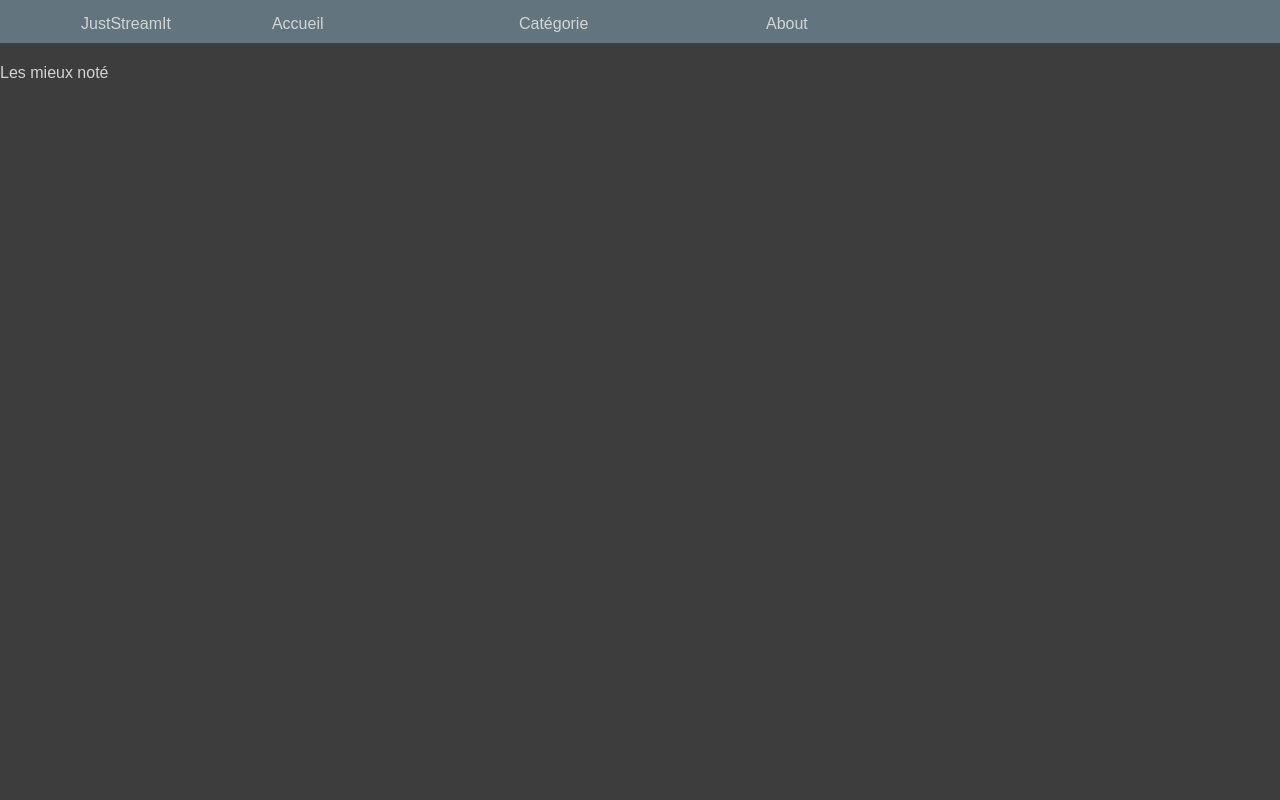
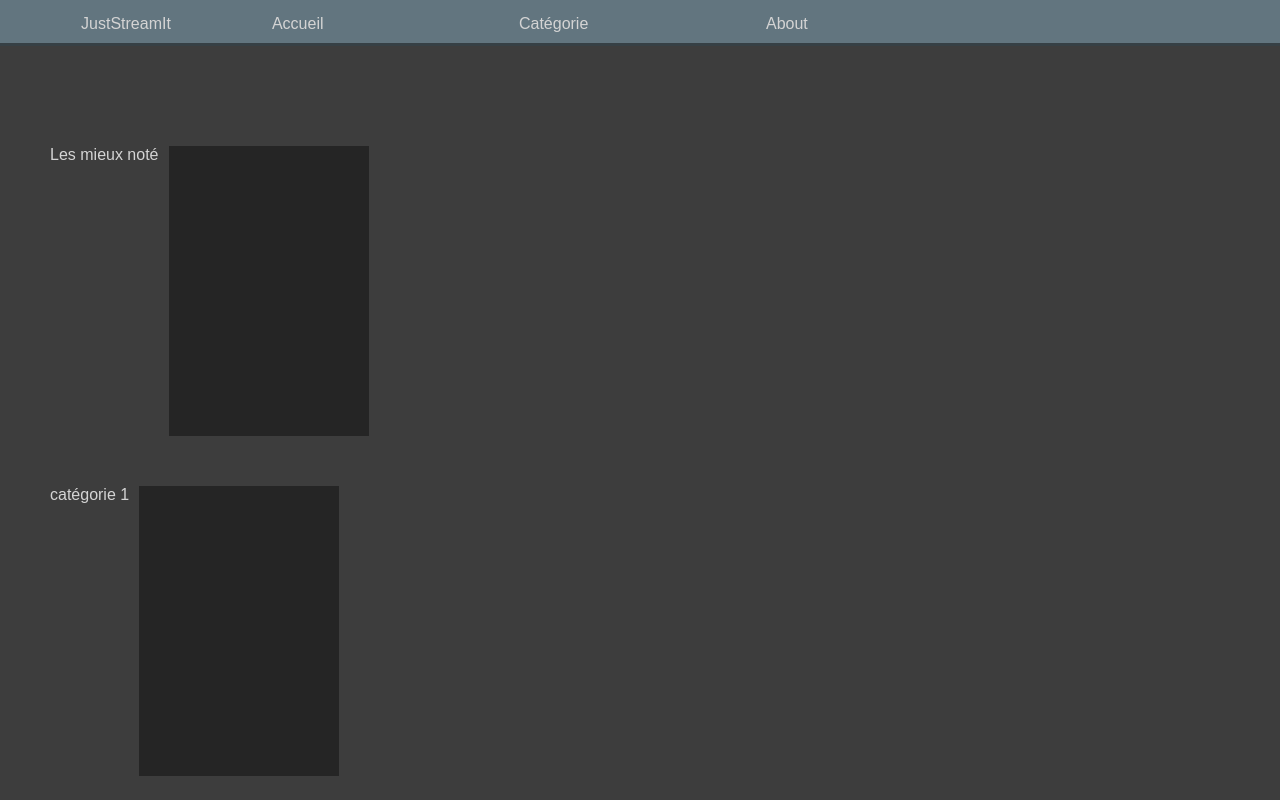
Before and after one commit to CuteSlime/-P6_Developpez_une_interface_utilisateur_pour_une_application_web_Python, a plain HTML site: page Site/index.html in a window 1280 px wide. Shown: the top 800 px of the page. Drawn offline with Linux system fonts and the light colour scheme; no server answers.

Commit message:
Update Sass and CSS

```diff
--- a/SASS/Header.scss
+++ b/SASS/Header.scss
@@ -2,7 +2,7 @@
 // making grid for my main menu
 .logo { grid-area: logo;}
 .mainMenu { grid-area: mainMenu;}
-.logo, .mainMenu, .social {padding: 5px;}
+.logo, .mainMenu {padding: 5px;}
 
 #mainheader {
     display: grid;
--- a/SASS/Main.scss
+++ b/SASS/Main.scss
@@ -12,11 +12,45 @@
     *{
         text-align: center;
     }
-    article{
-        overflow: hidden;
-    }
-    a{
-        text-decoration: none;
 
+}
+a{
+    text-decoration: none;
+
+}
+section{
+    display: flex;
+    flex-wrap: wrap;
+
+    margin: 50px;
+    gap: 10px;
+
+}
+.title{
+    width: 100%;
+}
+.subheader{
+    position: relative;
+    // left: 125px;
+    width: 0;
+    height: 0;
+    // top: 55px;
+    .icon{
+        width: 50px;
+        height: 50px;
     }
 }
+.movie{
+    height:290px;
+    width: 200px;
+    ;
+    background-color: rgba(#000000, 0.4);
+    article{
+        display: flex;
+        justify-content: center;
+    }
+}
+.subfooter{
+    text-decoration: none;
+    color: $textColor;
+}
```
Also changed, not shown: Site/Style/style.css.
